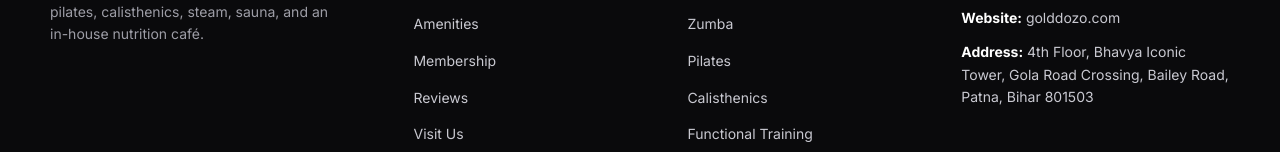
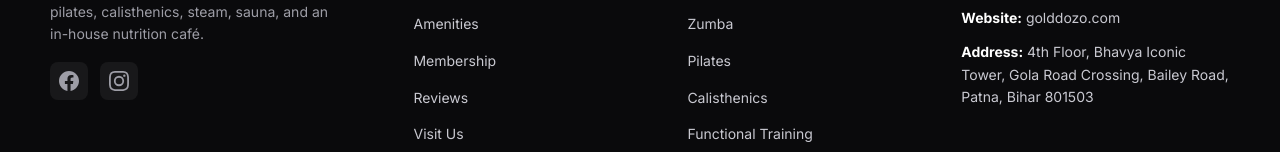
Before and after one commit to ishaan-bits/goldozo, a Next.js app: page / in a window 1280 px wide. Shown: the part 9966-10118 px from the top of the page. Built offline with nearby package versions, Linux system fonts and the light colour scheme; no server answers; the database is empty.

Commit message:
Add Facebook and Instagram social links to footer with hover animations

```diff
--- a/app/globals.css
+++ b/app/globals.css
@@ -1381,6 +1381,29 @@
   max-width: 300px;
 }
 
+.footer-social {
+  display: flex;
+  gap: 12px;
+  margin-top: 16px;
+}
+
+.footer-social a {
+  display: flex;
+  align-items: center;
+  justify-content: center;
+  width: 38px;
+  height: 38px;
+  border-radius: 8px;
+  background: rgba(255, 255, 255, 0.06);
+  color: var(--muted);
+  transition: all 0.2s;
+}
+
+.footer-social a:hover {
+  background: var(--red);
+  color: #fff;
+}
+
 .footer h6 {
   font-size: 12.5px;
   letter-spacing: 0.28em;
--- a/components/Footer.jsx
+++ b/components/Footer.jsx
@@ -34,6 +34,14 @@
               <img src="/logo-horizontal.png" alt="Gold Dozo Gym" height={40} />
             </a>
             <p>{c.brandDesc}</p>
+            <div className="footer-social">
+              <a href="https://www.facebook.com/people/Gold-Dozo-Gym/100086295978157/" target="_blank" rel="noopener noreferrer" aria-label="Facebook">
+                <svg width="20" height="20" viewBox="0 0 24 24" fill="currentColor"><path d="M24 12.073c0-6.627-5.373-12-12-12s-12 5.373-12 12c0 5.99 4.388 10.954 10.125 11.854v-8.385H7.078v-3.47h3.047V9.43c0-3.007 1.792-4.669 4.533-4.669 1.312 0 2.686.235 2.686.235v2.953H15.83c-1.491 0-1.956.925-1.956 1.874v2.25h3.328l-.532 3.47h-2.796v8.385C19.612 23.027 24 18.062 24 12.073z"/></svg>
+              </a>
+              <a href="https://www.instagram.com/golddozogym/" target="_blank" rel="noopener noreferrer" aria-label="Instagram">
+                <svg width="20" height="20" viewBox="0 0 24 24" fill="currentColor"><path d="M12 2.163c3.204 0 3.584.012 4.85.07 3.252.148 4.771 1.691 4.919 4.919.058 1.265.069 1.645.069 4.849 0 3.205-.012 3.584-.069 4.849-.149 3.225-1.664 4.771-4.919 4.919-1.266.058-1.644.07-4.85.07-3.204 0-3.584-.012-4.849-.07-3.26-.149-4.771-1.699-4.919-4.92-.058-1.265-.07-1.644-.07-4.849 0-3.204.013-3.583.07-4.849.149-3.227 1.664-4.771 4.919-4.919 1.266-.057 1.645-.069 4.849-.069zM12 0C8.741 0 8.333.014 7.053.072 2.695.272.273 2.69.073 7.052.014 8.333 0 8.741 0 12c0 3.259.014 3.668.072 4.948.2 4.358 2.618 6.78 6.98 6.98C8.333 23.986 8.741 24 12 24c3.259 0 3.668-.014 4.948-.072 4.354-.2 6.782-2.618 6.979-6.98.059-1.28.073-1.689.073-4.948 0-3.259-.014-3.667-.072-4.947-.196-4.354-2.617-6.78-6.979-6.98C15.668.014 15.259 0 12 0zm0 5.838a6.162 6.162 0 100 12.324 6.162 6.162 0 000-12.324zM12 16a4 4 0 110-8 4 4 0 010 8zm6.406-11.845a1.44 1.44 0 100 2.881 1.44 1.44 0 000-2.881z"/></svg>
+              </a>
+            </div>
           </div>
 
           <div>
```
